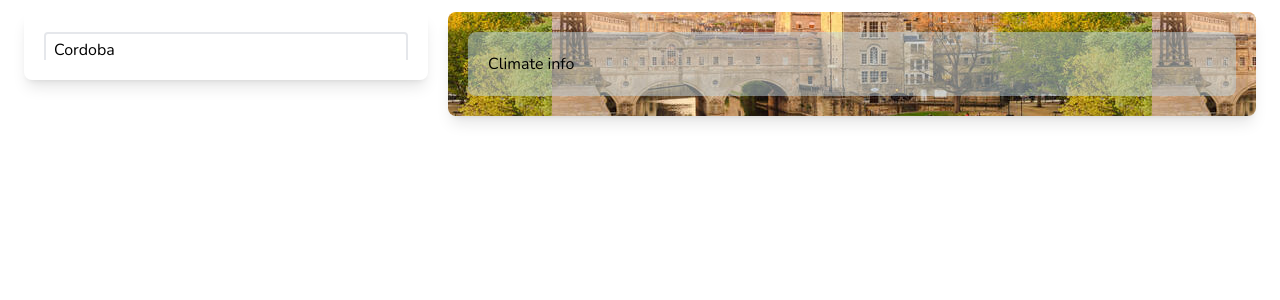
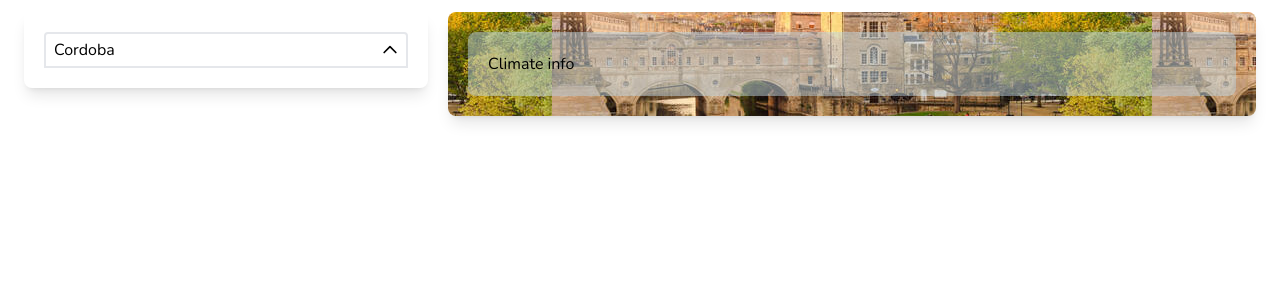
Before and after one commit to ElTupac/flow-weather-challenge, a Next.js app: page / in a window 1280 px wide. Shown: the top 300 px of the page. Built offline with nearby package versions, Linux system fonts and the light colour scheme.

Commit message:
Added icons for search and selector open/close

```diff
--- a/src/components/UI/ClimateSelector/SearchInput/index.js
+++ b/src/components/UI/ClimateSelector/SearchInput/index.js
@@ -1,4 +1,5 @@
 import { useEffect, useRef } from "react";
+import { SearchIcon } from "@heroicons/react/outline";
 import debounceFunction from "@utils/helpers/debounceFunction";
 
 const SearchInput = ({ handleResultChanges, readonly = false, inputValue }) => {
@@ -20,7 +21,12 @@ const SearchInput = ({ handleResultChanges, readonly = false, inputValue }) => {
 
   useEffect(() => inputRef.current.focus(), []);
 
-  return <input {...inputProps} ref={inputRef} onInput={searchOnInput} />;
+  return (
+    <div className="relative">
+      <input {...inputProps} ref={inputRef} onInput={searchOnInput} />
+      <SearchIcon className="absolute h-5 w-5 right-1.5 top-1.5" />
+    </div>
+  );
 };
 
 export default SearchInput;
--- a/src/components/UI/ClimateSelector/index.js
+++ b/src/components/UI/ClimateSelector/index.js
@@ -1,4 +1,5 @@
 import { useState } from "react";
+import { ChevronUpIcon } from "@heroicons/react/outline";
 import SearchInput from "./SearchInput";
 import OptionCity from "./OptionCity";
 
@@ -23,7 +24,7 @@ const ClimateSelector = ({ selectedDefault }) => {
   return (
     <section className="md:w-1/3 rounded-lg shadow-lg h-fit">
       <div
-        className={`max-h-7 overflow-hidden m-5 transition-[max-height duration-500${
+        className={`max-h-9 overflow-hidden m-5 transition-[max-height duration-500${
           isSelectingCity ? " !max-h-screen" : ""
         }`}
       >
@@ -33,10 +34,15 @@ const ClimateSelector = ({ selectedDefault }) => {
           ) : (
             <button
               type="button"
-              className="px-2 py-1"
-              onClick={() => setIsSelectingCity(true)}
+              className="px-2 py-1 w-full text-left relative"
+              onClick={() => setIsSelectingCity(!isSelectingCity)}
             >
               {citySelected.cityName}
+              <ChevronUpIcon
+                className={`h-5 w-5 absolute right-1.5 top-1.5 transition-transform duration-500${
+                  isSelectingCity ? " -rotate-180" : ""
+                }`}
+              />
             </button>
           )}
         </div>
```
